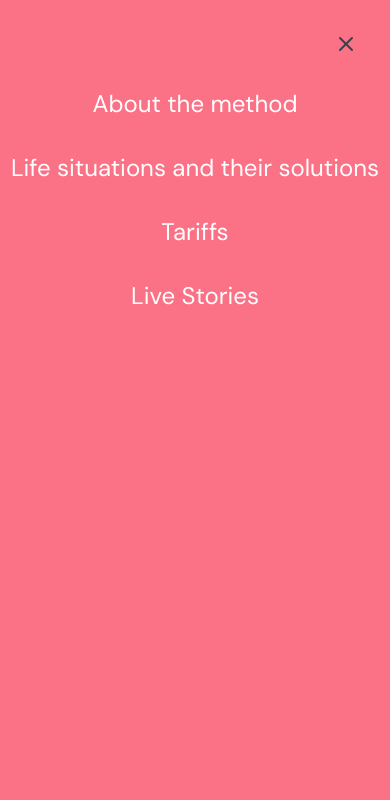
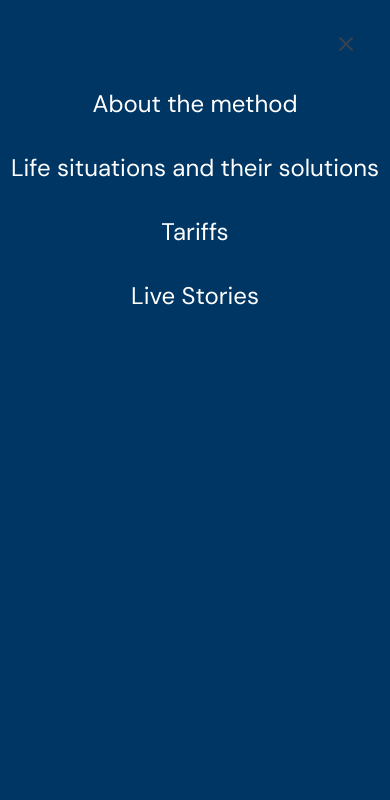
Before and after one commit to LWich/CodeOfLife, a plain HTML site: page en.html in a window 390 px wide. Both pictures are taken after a click on the button 354 px from the left and 32 px from the top of the page. Shown: the top 800 px of the page. Drawn offline with nearby package versions, Linux system fonts and the light colour scheme.

Commit message:
fix burger menu color

```diff
--- a/en.html
+++ b/en.html
@@ -46,8 +46,8 @@
 </div>
 </div>
 
-<div class="mobile-menu hidden md:hidden fixed inset-0 bg-rose-400 z-40 w-full">
-<div class="flex justify-end p-6 bg-rose-400/95">
+<div class="mobile-menu hidden md:hidden fixed inset-0 footer-bg z-40 w-full">
+<div class="flex justify-end p-6 footer-bg">
 <button class="mobile-menu-close p-2 rounded-md text-gray-700 hover:text-rose-300">
 <svg width="24" height="24" viewBox="0 0 24 24" fill="none" xmlns="http://www.w3.org/2000/svg">
 <path d="M18 6L6 18" stroke="currentColor" stroke-width="2" stroke-linecap="round" stroke-linejoin="round"/>
@@ -55,7 +55,7 @@
 </svg>
 </button>
 </div>
-<div class="flex flex-col items-center justify-center space-y-8 w-full bg-rose-400/95">
+<div class="flex flex-col items-center justify-center space-y-8 w-full footer-bg">
 <a href="#about" class="text-2xl text-white hover:text-rose-100 transition duration-300">About the method</a>
 <a href="#benefits" class="text-2xl text-white hover:text-rose-100 transition duration-300">Life situations and their solutions</a>
 <a href="#benefits" class="text-2xl text-white hover:text-rose-100 transition duration-300">Tariffs</a>
```
Also changed, not shown: index.html (+3 -3 lines).
